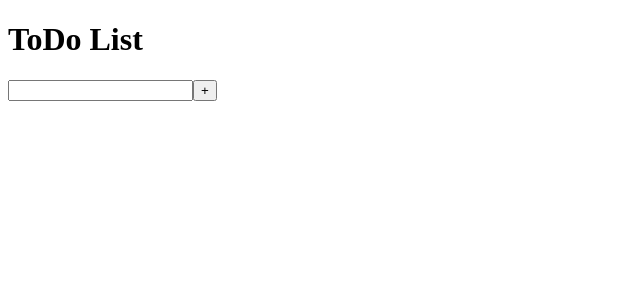
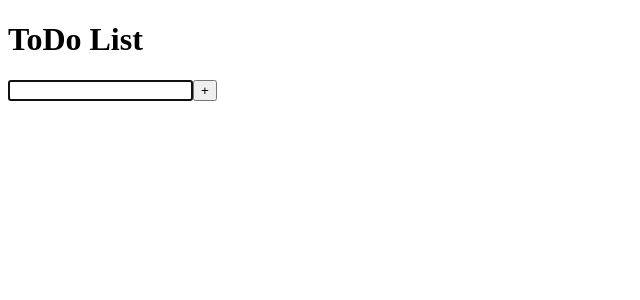
Before and after one commit to GreenApple76/todo, a React (Create React App) app: page / in a window 1280 px wide. Shown: the top 300 px of the page, without its empty margins (0-640 px from the left). Built offline with nearby package versions, Linux system fonts and the light colour scheme; the HTML template or start-up script is replaced by a standard one.

Commit message:
Set input textbox to auto focus

```diff
--- a/src/components/AddToDo.js
+++ b/src/components/AddToDo.js
@@ -6,15 +6,11 @@ class AddToDo extends Component {
         this.state = { value: '' };
     }
 
-
-
-
-
     render() {
         return (
             <div>
                 <form onSubmit={this.props.addTodo}>
-                <input id="add-todo" type="text" name="task" value={this.props.state.value} onChange={(e) => { console.log('e: ', e.target.value); this.props.handleChange(e.target.value)}}/>
+                <input autoFocus id="add-todo" type="text" name="task" value={this.props.state.value} onChange={(e) => { console.log('e: ', e.target.value); this.props.handleChange(e.target.value)}}/>
                 <button>+</button>
                 </form>
             </div>
```
